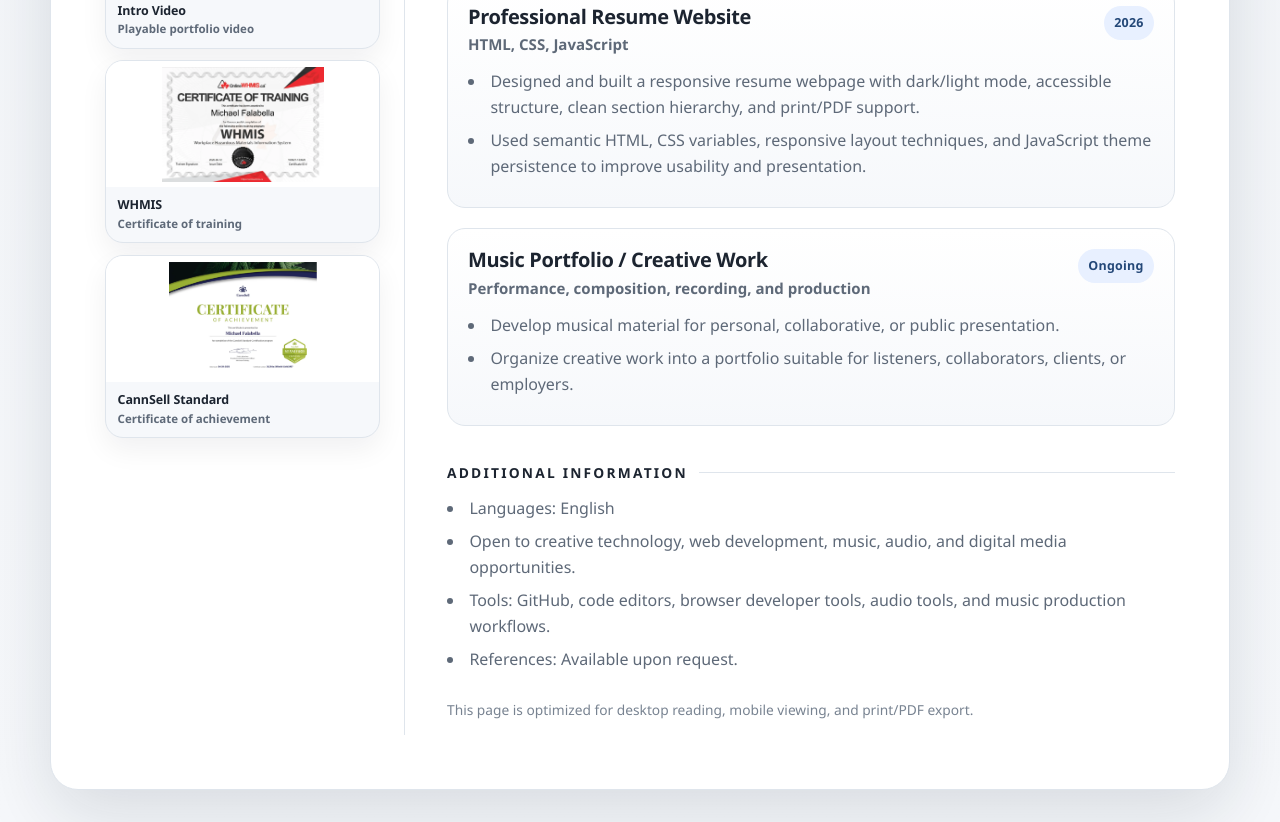
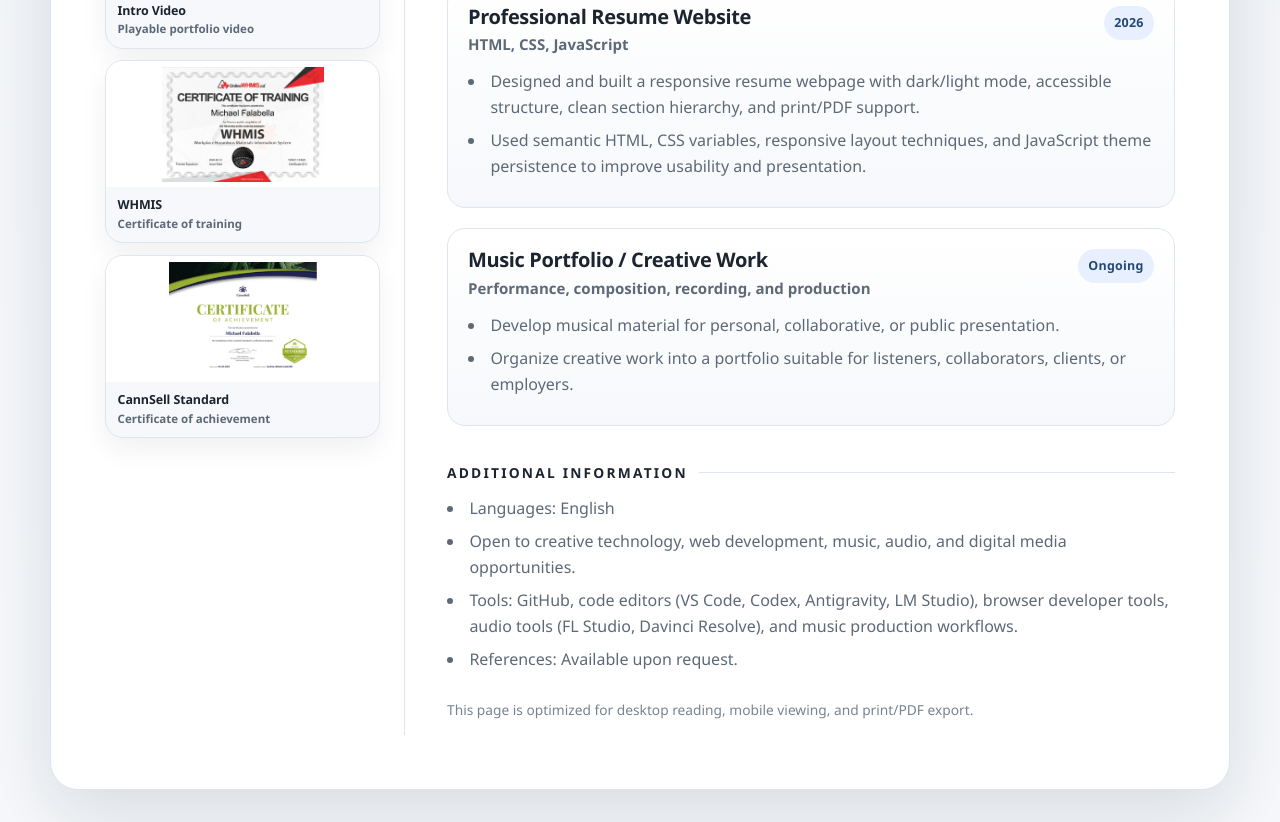
Before and after one commit to falabellamichael/Resume-eh-, a plain HTML site: page index.html in a window 1280 px wide. Shown: the part 1828-2650 px from the top of the page. Drawn offline with Linux system fonts and the light colour scheme.

Commit message:
Update tools list with specific software names

```diff
--- a/index.html
+++ b/index.html
@@ -241,7 +241,7 @@
             <ul class="bullets">
               <li>Languages: English</li>
               <li>Open to creative technology, web development, music, audio, and digital media opportunities.</li>
-              <li>Tools: GitHub, code editors, browser developer tools, audio tools, and music production workflows.</li>
+              <li>Tools: GitHub, code editors (VS Code, Codex, Antigravity, LM Studio), browser developer tools, audio tools (FL Studio, Davinci Resolve), and music production workflows.</li>
               <li>References: Available upon request.</li>
             </ul>
             <p class="footer-note">This page is optimized for desktop reading, mobile viewing, and print/PDF export.</p>
```
